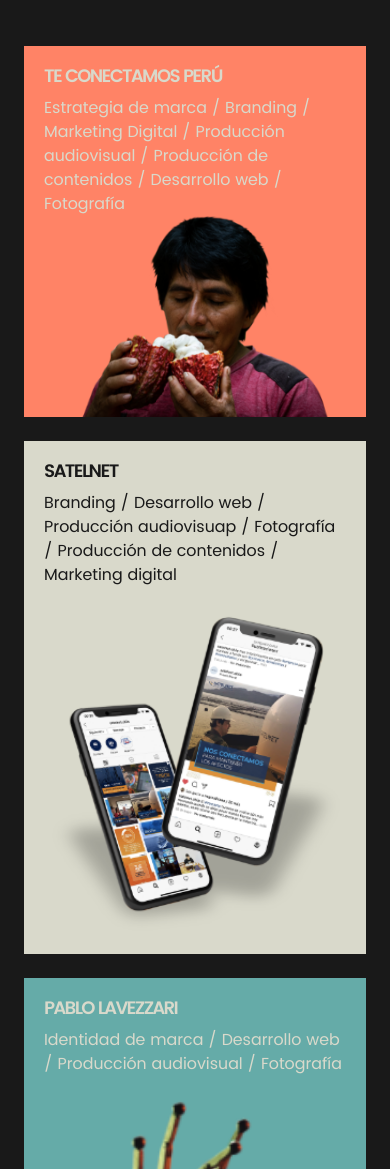
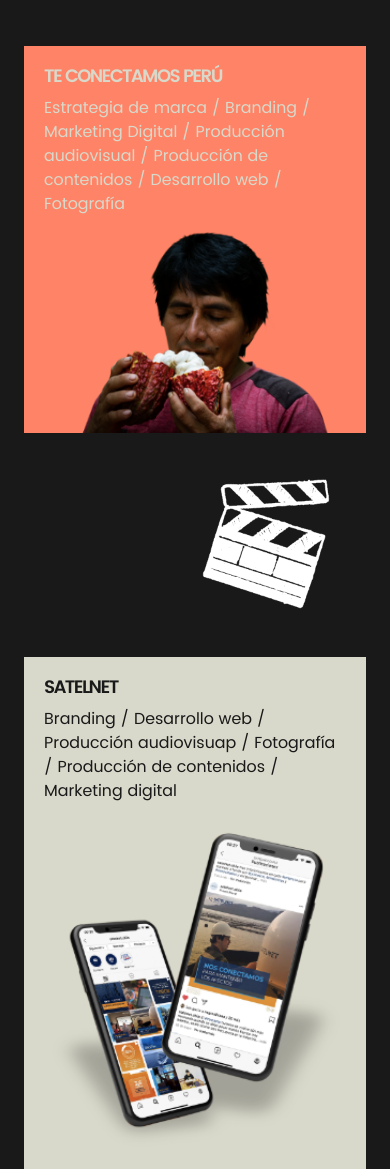
Before and after one commit to chimpadigital/cinergia-web, a PHP site: page /portfolio.php in a window 390 px wide. Shown: the part 1012-2181 px from the top of the page. Run offline with PHP 8.4, Linux system fonts and the light colour scheme.

Commit message:
agregando gifs

```diff
--- a/assets/css/style.css
+++ b/assets/css/style.css
@@ -799,7 +799,6 @@ lottie-player {
 }
 #somos {
     padding-top: 200px;
-    margin-bottom: 200px;
     position: relative;
 }
 #somos .img {
--- a/index.php
+++ b/index.php
@@ -268,6 +268,11 @@
         <!-- Section Desktop -->
         <section id="award" class="p-100 d-none d-md-block">
             <div class="container">
+                <div class="row">
+                    <div class="col-md-12 d-flex justify-content-end">
+                        <img src="assets/img/animation-01.gif" width="200px" alt="">
+                    </div>
+                </div>
                 <div class="row open position-relative">
                     <div class="col-md-2 position-relative">
                         <img src="assets/img/img-award-01.png" width="100%" alt="">
--- a/portfolio.php
+++ b/portfolio.php
@@ -54,7 +54,7 @@
                             <div class="box-content d-block d-md-none">
                                 <a href="trabajos.php">
                                     <h5 class="PoppinsSemiBold fc-pastel">TE CONECTAMOS PERÚ</h5>
-                                    <p class="fc-pastel mb-0">Estrategia de marca / Branding / Marketing Digital / Producción audiovisual / Producción de contenidos / Desarrollo web / Fotografía</p>
+                                    <p class="fc-pastel">Estrategia de marca / Branding / Marketing Digital / Producción audiovisual / Producción de contenidos / Desarrollo web / Fotografía</p>
                                     <img src="assets/img/img-portfolio-mobile-01.png" width="100%">
                                 </a>
                             </div>
@@ -66,6 +66,9 @@
                                 </div>
                             </a>
                         </div>
+                    </div>
+                    <div class="col-md-4 d-flex justify-content-end align-items-center">
+                        <img src="assets/img/animation-02.gif" width="200px" alt="">
                     </div>
                 </div>
                 <div class="row">
@@ -130,7 +133,7 @@
                             <div class="box-content d-block d-md-none">
                                 <a href="trabajos.php">
                                     <h5 class="PoppinsSemiBold fc-pastel">EL GREDAL</h5>
-                                    <p class="fc-pastel mb-0">Branding / Desarrollo web / Producción audiovisual / Producción de contenidos / Fotografía</p>
+                                    <p class="fc-pastel">Branding / Desarrollo web / Producción audiovisual / Producción de contenidos / Fotografía</p>
                                     <img src="assets/img/img-portfolio-mobile-05.png" width="100%">
                                 </a>
                             </div>
@@ -150,7 +153,7 @@
                             <div class="box-content d-block d-md-none">
                                 <a href="trabajos.php">
                                     <h5 class="PoppinsSemiBold fc-negro">RHEEM</h5>
-                                    <p class="fc-negro">Rebranding / Desarrollo web / Producción audiovisual / Fotografía</p>
+                                    <p class="fc-negro mb-0">Rebranding / Desarrollo web / Producción audiovisual / Fotografía</p>
                                     <img src="assets/img/img-portfolio-mobile-06.png" width="100%">
                                 </a>
                             </div>
@@ -170,7 +173,7 @@
                             <div class="box-content d-block d-md-none">
                                 <a href="trabajos.php">
                                     <h5 class="PoppinsSemiBold fc-pastel">OKINOI</h5>
-                                    <p class="fc-pastel mb-0">Producción audiovisual / Fotografía / Desarrollo web</p>
+                                    <p class="fc-pastel">Producción audiovisual / Fotografía / Desarrollo web</p>
                                     <img src="assets/img/img-portfolio-mobile-07.png" width="100%">
                                 </a>
                             </div>
@@ -190,7 +193,7 @@
                             <div class="box-content d-block d-md-none">
                                 <a href="trabajos.php">
                                     <h5 class="PoppinsSemiBold fc-pastel">SALMON CHILE</h5>
-                                    <p class="fc-pastel mb-0">Producción audiovisual</p>
+                                    <p class="fc-pastel">Producción audiovisual</p>
                                     <img src="assets/img/img-portfolio-mobile-09.png" width="100%">
                                 </a>
                             </div>
@@ -210,7 +213,7 @@
                             <div class="box-content d-block d-md-none">
                                 <a href="trabajos.php">
                                     <h5 class="PoppinsSemiBold fc-pastel">CJG</h5>
-                                    <p class="fc-pastel mb-0">Rebranding / Desarrollo web / Producción audiovisual / Fotografía / Diseño de personaje</p>
+                                    <p class="fc-pastel">Rebranding / Desarrollo web / Producción audiovisual / Fotografía / Diseño de personaje</p>
                                     <img src="assets/img/img-portfolio-mobile-10.png" width="100%">
                                 </a>
                             </div>
@@ -268,7 +271,7 @@
                             <div class="box-content d-block d-md-none">
                                 <a href="trabajos.php">
                                     <h5 class="PoppinsSemiBold fc-pastel">ASTRANIS</h5>
-                                    <p class="fc-pastel mb-0">Producción audiovisual / Animación 3D</p>
+                                    <p class="fc-pastel">Producción audiovisual / Animación 3D</p>
                                     <img src="assets/img/img-portfolio-mobile-13.png" width="100%">
                                 </a>
                             </div>
@@ -306,7 +309,7 @@
                             <div class="box-content d-block d-md-none">
                                 <a href="trabajos.php">
                                     <h5 class="PoppinsSemiBold fc-pastel">MI VOZ CONSTITUYE  CAMBIO</h5>
-                                    <p class="fc-pastel mb-0">Diseño gráfico y editorial / Ilustración / Producción audiovidual / Animación / Desarrollo web</p>
+                                    <p class="fc-pastel">Diseño gráfico y editorial / Ilustración / Producción audiovidual / Animación / Desarrollo web</p>
                                     <img src="assets/img/img-portfolio-16.png" width="100%">
                                 </a>
                             </div>
--- a/quienes-somos.php
+++ b/quienes-somos.php
@@ -132,6 +132,11 @@
                         <img src="assets/img/img-somos-03.png" width="100%" class="mb-4" alt="">
                         <img src="assets/img/img-somos-06.png" width="100%" class="mb-4" alt="">
                         <img src="assets/img/img-somos-09.png" width="100%" class="mb-4" alt="">
+                    </div>
+                </div>
+                <div class="row">
+                <div class="col-md-12 d-flex justify-content-end">
+                        <img src="assets/img/animation-01.gif" width="200px" alt="">
                     </div>
                 </div>
             </div>
```
Also changed, not shown: trabajos.php (+8 -2 lines), assets/img/._animation-01.gif (added), assets/img/._animation-02.gif (added), assets/img/._img-portfolio-mobile-14.png (deleted), assets/img/animation-01.gif (added), assets/img/animation-02.gif (added), assets/img/img-portfolio-14.png, assets/img/img-portfolio-mobile-14.png.
